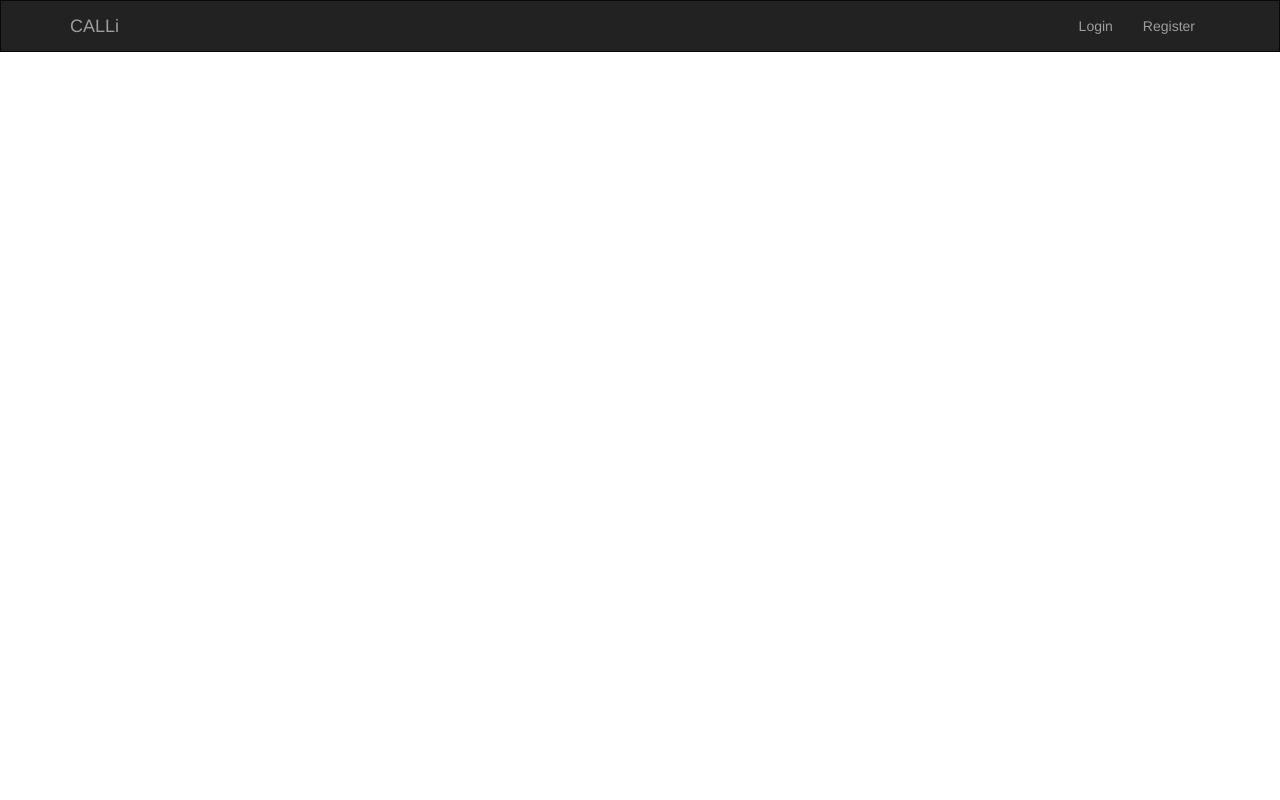
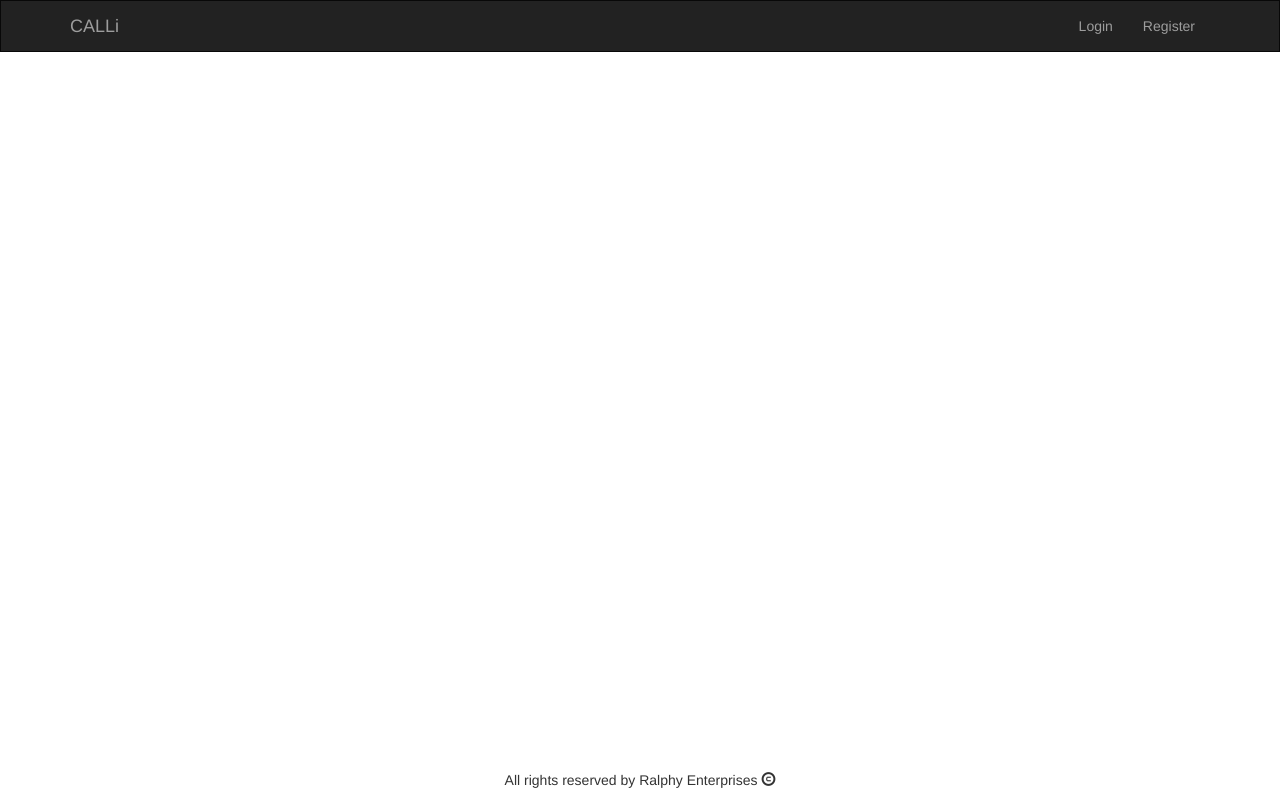
Before and after one commit to aaron-daly/computer-assisted-language-learning, a website: page public/views/index.html in a window 1280 px wide. Drawn offline with nearby package versions, Linux system fonts and the light colour scheme; files that its build step writes are made by us from their sources.

Commit message:
Footer added

```diff
--- a/public/css/style.css
+++ b/public/css/style.css
@@ -5,6 +5,35 @@
     -webkit-border-radius: 0 !important;
 }
 
-.navbar-inverse{
+/*== LAYOUT ==*/
+html,body {
+    height: 100%;
+    margin: 0;
+    padding: 0;
+}
+
+#container {
+    min-height: 100%;
+    position: relative;
+}
+
+#content, {
+    padding-bottom: 30px; /*MUST BE SAME AS FOOTER HEIGHT!*/
+}
+
+.navbar-inverse {
     margin-bottom: 60px;
 }
+
+#footer {
+    position: absolute;
+    height: 30px;
+    width: 100%;
+    bottom: 0;
+}
+/*--------*/
+
+
+/*== STYLE ==*/
+
+/*--------*/
--- a/public/views/index.html
+++ b/public/views/index.html
@@ -39,6 +39,7 @@
 
 
 <body ng-app="callforirishApp">
+<div id="container">
 
     <!-- HEADER -->
     <nav class="navbar navbar-inverse">
@@ -63,11 +64,17 @@
     </nav>
 
     <!-- ANGULAR DYNAMIC CONTENT -->
-    <div class="container">
+    <div class="container" id="content">
         <div ng-view></div>
     </div>
 
     <!-- FOOTER -->
+    <footer id="footer">
+        <div class="text-center">
+            <p>All rights reserved by Ralphy Enterprises <span class="glyphicon glyphicon-copyright-mark"></span></p>
+        </div>
+    </footer>
 
+</div>
 </body>
 </html>
```
Also changed, not shown: public/views/home.html (+0 -1 lines).
